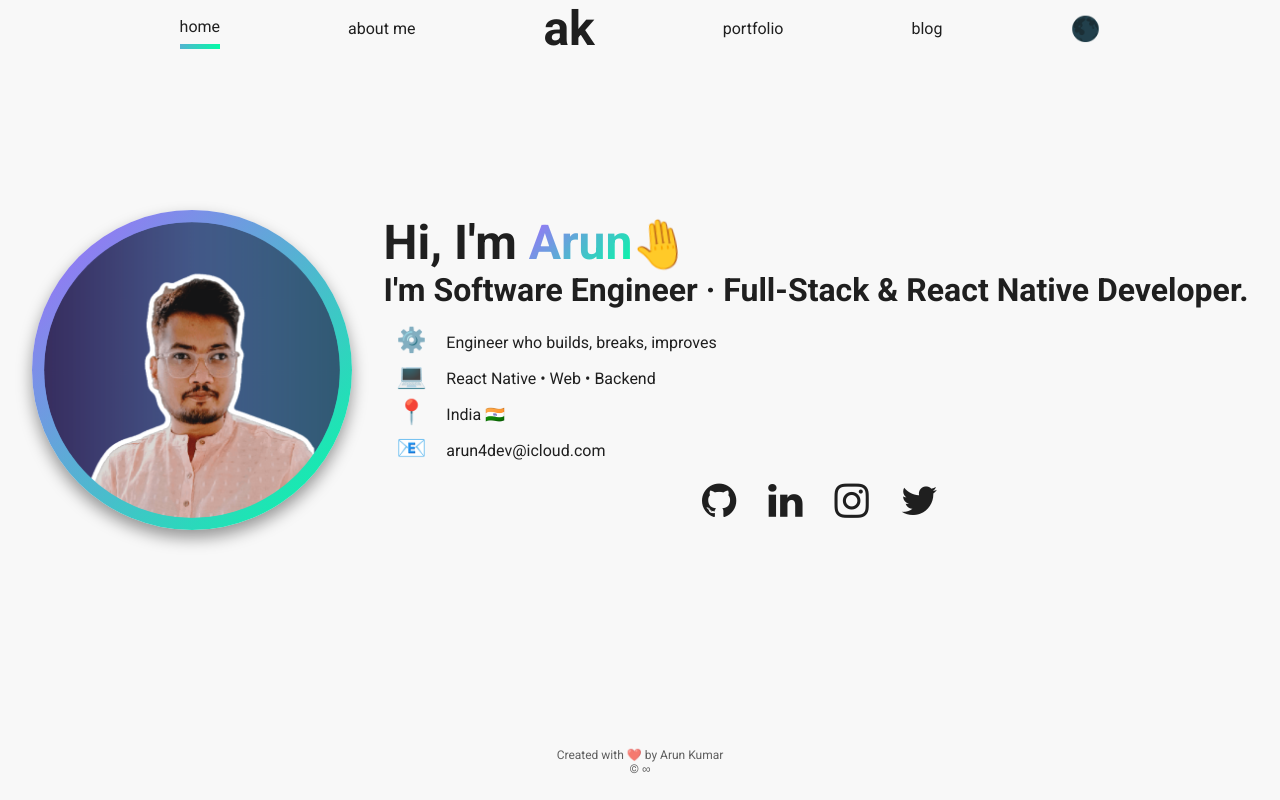
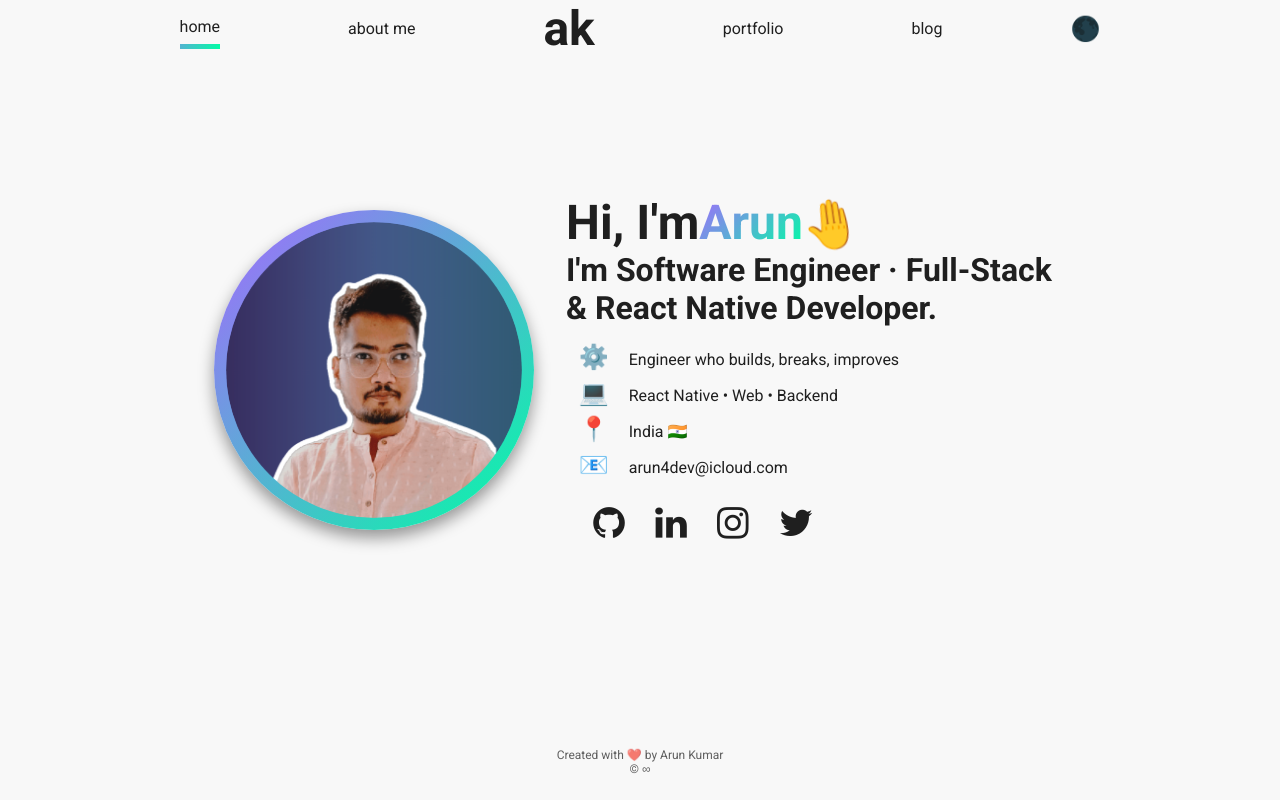
Before and after one commit to codewitharun/codewitharun.github.io, a React (Create React App) app: page / in a window 1280 px wide. Built offline with nearby package versions, Linux system fonts and the light colour scheme; the HTML template or start-up script is replaced by a standard one.

Commit message:
social link position fixed

```diff
--- a/src/components/home/Home.js
+++ b/src/components/home/Home.js
@@ -4,32 +4,79 @@ import me from '../../img/self.png';
 import classNames from 'classnames';
 import EmojiBullet from "./EmojiBullet";
 import SocialIcon from "./SocialIcon";
-import {Box} from "@mui/material";
-import {info} from "../../info/Info";
+import { Box } from "@mui/material";
+import { info } from "../../info/Info";
 
-export default function Home({innerRef}) {
+export default function Home({ innerRef }) {
+   return (
+      <Box
+         ref={innerRef}
+         component="main"
+         display="flex"
+         flexDirection={{ xs: 'column', md: 'row' }}
+         alignItems="center"
+         justifyContent="center"
+         minHeight="calc(100vh - 175px)"
+         id="home"
+      >
+         {/* Profile Avatar */}
+         <Box
+            className={classNames(Style.avatar, Style.shadowed)}
+            alt="profile"
+            style={{ background: info.gradient }}
+            component="img"
+            src={me}
+            width={{ xs: '35vh', md: '40vh' }}
+            height={{ xs: '35vh', md: '40vh' }}
+            borderRadius="50%"
+            p="0.75rem"
+            mb={{ xs: '1rem', md: 0 }}
+            mr={{ xs: 0, md: '2rem' }}
+         />
 
-   return (
-      <Box ref={innerRef} component={'main'} display={'flex'} flexDirection={{xs: 'column', md: 'row'}} alignItems={'center'}
-           justifyContent={'center'} minHeight={'calc(100vh - 175px)'} id={'home'}>
-         <Box className={classNames(Style.avatar, Style.shadowed)} alt={'image of developer'} style={{background: info.gradient}} component={'img'} src={me} width={{xs: '35vh', md: '40vh'}}
-              height={{xs: '35vh', md: '40vh'}}
-              borderRadius={'50%'} p={'0.75rem'} mb={{xs: '1rem', sm: 0}} mr={{xs: 0, md: '2rem'}}/>
-         <Box>
-            <h1>Hi, I'm <span style={{background: info.gradient, WebkitBackgroundClip: 'text', WebkitTextFillColor: 'transparent'}}>{info.firstName}</span><span className={Style.hand}>🤚</span>
+         {/* Text + Socials */}
+         <Box display="flex" flexDirection="column" maxWidth="500px">
+            <h1>
+               Hi, I'm
+               <span
+                  style={{
+                     background: info.gradient,
+                     WebkitBackgroundClip: 'text',
+                     WebkitTextFillColor: 'transparent'
+                  }}
+               >
+                  {info.firstName}
+               </span>
+               <span className={Style.hand}>🤚</span>
             </h1>
+
             <h2>I'm {info.position}.</h2>
-            <Box component={'ul'} p={'0.8rem'}>
+
+            {/* Mini Bio */}
+            <Box component="ul" p="0.8rem" mb="0.4rem">
                {info.miniBio.map((bio, index) => (
-                  <EmojiBullet key={index} emoji={bio.emoji} text={bio.text}/>
+                  <EmojiBullet key={index} emoji={bio.emoji} text={bio.text} />
                ))}
             </Box>
-            <Box display={'flex'} gap={'1.5rem'} justifyContent={'center'} fontSize={{xs: '2rem', md: '2.5rem'}}>
+
+            {/* Socials - Fixed alignment */}
+            <Box
+               display="flex"
+               gap="1.4rem"
+               alignItems="center"
+               ml="1.2rem"
+               fontSize={{ xs: "1.9rem", md: "2.3rem" }}
+            >
                {info.socials.map((social, index) => (
-                  <SocialIcon key={index} link={social.link} icon={social.icon} label={social.label} />
+                  <SocialIcon
+                     key={index}
+                     link={social.link}
+                     icon={social.icon}
+                     label={social.label}
+                  />
                ))}
             </Box>
          </Box>
       </Box>
-   )
+   );
 }
```
